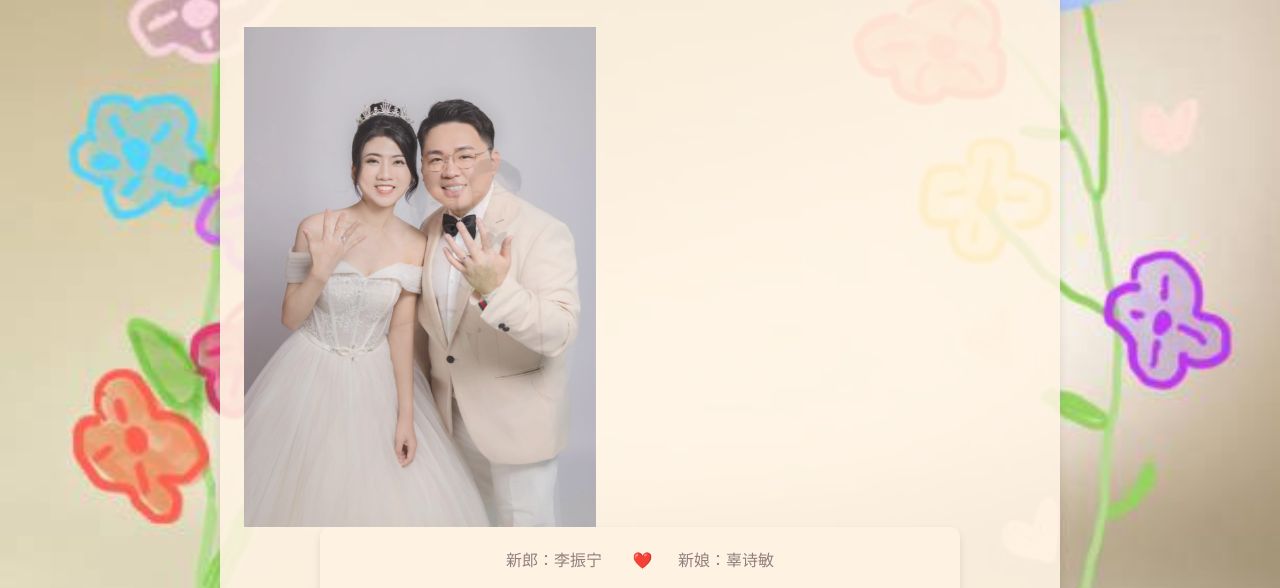
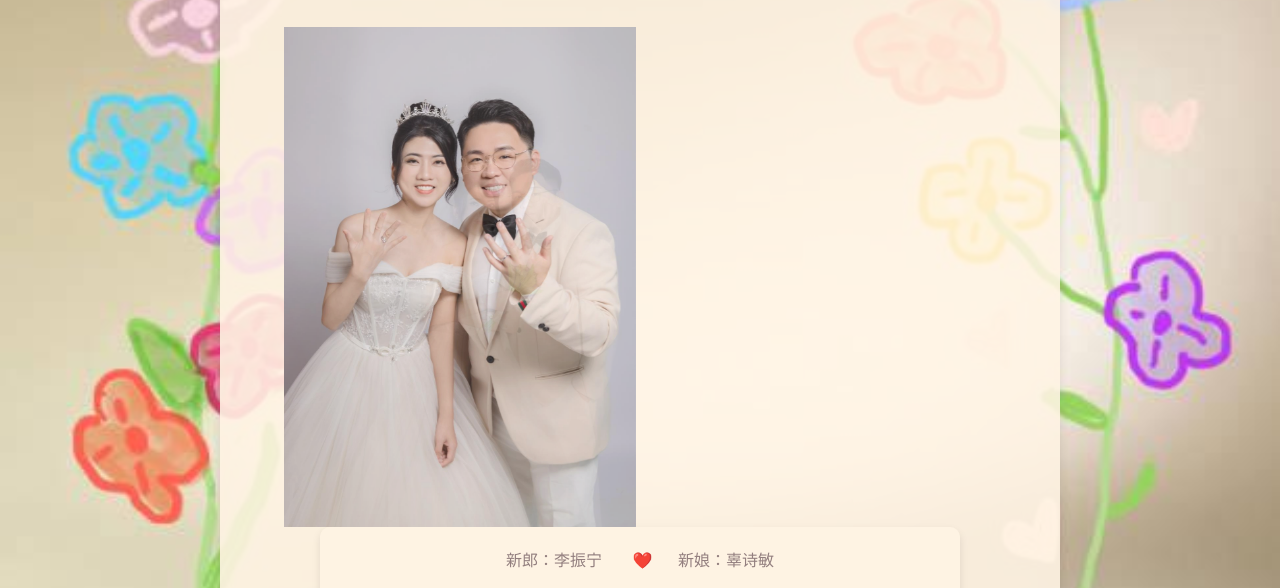
Before and after one commit to Bryant23Lee/OurWeddingInvitation, a plain HTML site: page index.html in a window 1280 px wide. Shown: the part 200-788 px from the top of the page. Drawn offline with Linux system fonts and the light colour scheme; a web font is replaced by a local one.

Commit message:
Update styles.css

```diff
--- a/styles.css
+++ b/styles.css
@@ -71,7 +71,7 @@ body {
 .slide {
     position: absolute;
     top: 50%;
-    left: 45%; /* Center horizontally */
+    left: 55%; /* Center horizontally */
     width: 88%;
     height: auto; /* Maintain aspect ratio */
     opacity: 0;
```
